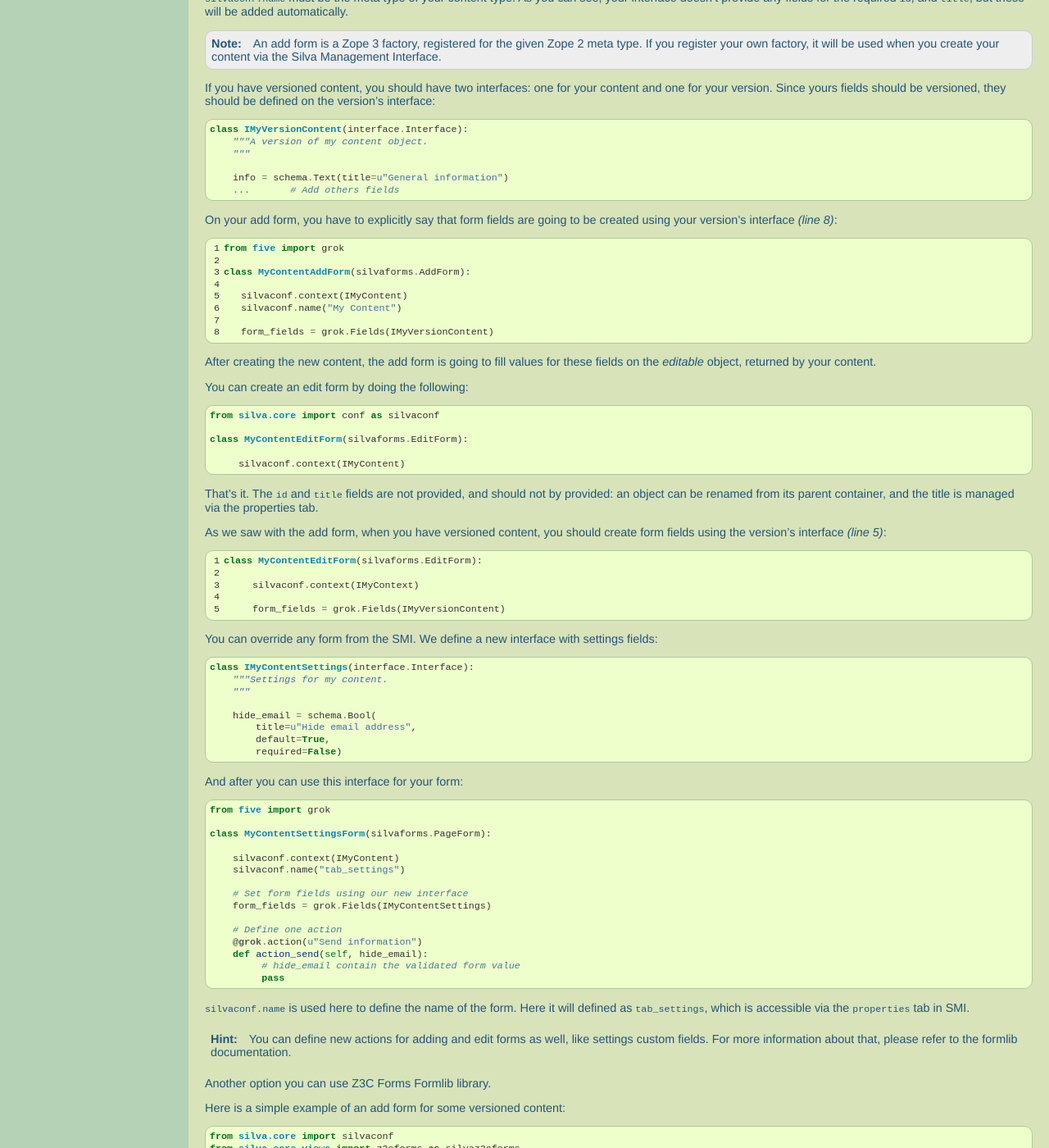
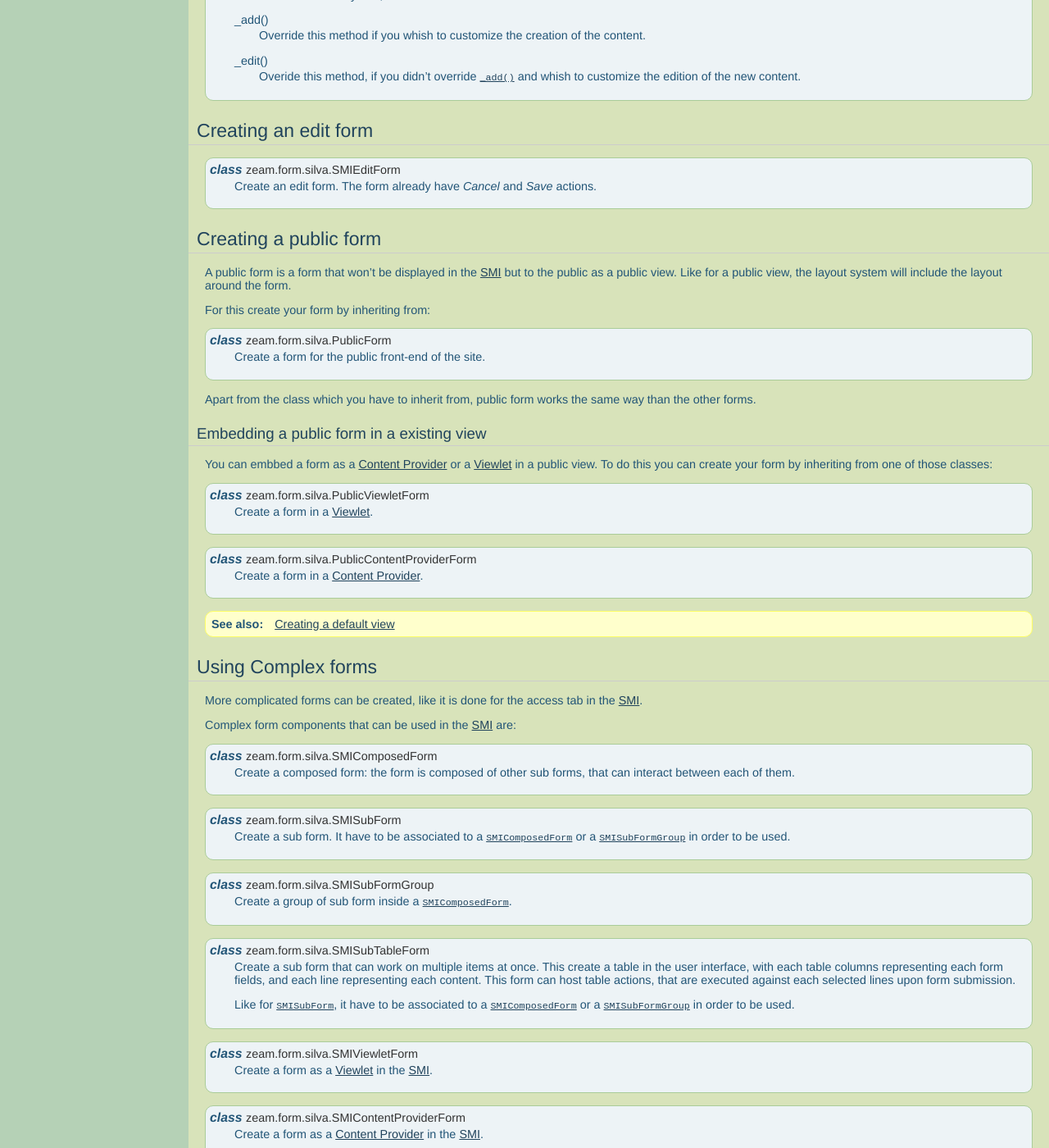
Before and after one commit to silvacms/documentation, a Sphinx documentation site: the page built from source/silva/contents/forms.rst, in a window 1280 px wide and 1400 px high, scrolled down 1054 px. Shown: the whole window at 82% size. Built offline with Sphinx 7.4.7, drawn with Linux system fonts in a browser that asks for light colours; pages that are not in the unit, such as notebooks, are missing from menus; comment, search, counter and statistics services are not loaded; some of the changed text lies outside the part shown.

Commit message:
Work on form documentation

```diff
--- a/source/silva/contents/forms.rst
+++ b/source/silva/contents/forms.rst
@@ -1,6 +1,8 @@
 
 Adding forms to your content
 ============================
+
+.. module:: zeam.form.silva
 
 To be able to add your content from the :term:`SMI`, you need to
 create an *add form*. Probably you want to have an *edit form* to
@@ -8,9 +10,8 @@ modify your content as well.
 
 .. contents::
 
-
-Creating an interface
----------------------
+Creating a form descrption
+--------------------------
 
 To create a form, you need first to create a :term:`Zope interface`
 that will describe which fields your form should contains, using
@@ -25,14 +26,17 @@ that will describe which fields your form should contains, using
      required, what is its English name...). Those schema fields are a
      particularly useful standard way to describe form fields.
 
+In case of an add form, you can make your field definition interface
+inherit from those interfaces, who defined an ``id`` and a ``title``
+for your content:
+
+.. autointerface:: silva.core.conf.interfaces.IIdentifiedContent
+
+.. autointerface:: silva.core.conf.interfaces.ITitledContent
 
 
-Outdated documentation of code we don't to see anymore
-------------------------------------------------------
-
-You can create forms from your Python code for your content. To do
-this you need an interface that defines which fields are on your
-object.
+Creating an add form
+--------------------
 
 .. code-block:: python
 
@@ -49,168 +53,110 @@ object.
            title=u"Contact URL",
            required=True)
 
-.. note::
 
-   The Python package ``zope.schema`` defines many different field
-   types. You can find other form libraries on the Cheeseshop.
+.. class:: SMIAddForm
 
-Your content needs to implement this interface. You can implement
-these fields with the help of a ``FieldProperty``.
+   Create an add form. The form already have *Cancel*, *Save* and
+   *Save and edit* actions.
 
-.. code-block:: python
-
-  from zope.schema.fieldproperty import FieldProperty
-
-  class MyContent(...):
-       ...
-       interface.implements(IMyContent)
-       email = FieldProperty(IMyContent['email'])
-       contact_url = FieldProperty(IMyContent['contact_url'])
-
-So now your object can use the ``email`` and ``contact_url``
-attributes, as you have declared in your interface.
-
-Now, define an add form:
-
-.. code-block:: python
-
-   from silva.core import conf as silvaconf
-   from silva.core.views import forms as silvaforms
-
-   class MyContentAddForm(silvaforms.AddForm):
-
-       silvaconf.context(IMyContent)
-       silvaconf.name("My Content")
-
-``silvaconf.name`` must be the meta type of your content type. As you
-can see, your interface doesn't provide any fields for the required
-``id``, and ``title``, but these will be added automatically.
-
-.. note::
-
-   An add form is a Zope 3 factory, registered for the given Zope 2
-   meta type. If you register your own factory, it will be used when
-   you create your content via the Silva Management Interface.
-
-If you have versioned content, you should have two interfaces: one for
-your content and one for your version. Since yours fields should be
-versioned, they should be defined on the version's interface:
-
-.. code-block:: python
-
-  class IMyVersionContent(interface.Interface):
-      """A version of my content object.
-      """
-
-      info = schema.Text(title=u"General information")
-      ...       # Add others fields
-
-On your add form, you have to explicitly say that form fields are
-going to be created using your version's interface *(line 8)*:
-
-.. code-block:: python
-  :linenos:
-
-  from five import grok
-
-  class MyContentAddForm(silvaforms.AddForm):
-
-     silvaconf.context(IMyContent)
-     silvaconf.name("My Content")
-
-     form_fields = grok.Fields(IMyVersionContent)
-
-After creating the new content, the add form is going to fill values
-for these fields on the *editable* object, returned by your content.
-
-You can create an edit form by doing the following:
-
-.. code-block:: python
-
-   from silva.core import conf as silvaconf
-
-   class MyContentEditForm(silvaforms.EditForm):
-
-        silvaconf.context(IMyContent)
-
-That's it. The ``id`` and ``title`` fields are not provided, and
-should not by provided: an object can be renamed from its parent
-container, and the title is managed via the properties tab.
-
-As we saw with the add form, when you have versioned content, you
-should create form fields using the version's interface *(line 5)*:
-
-.. code-block:: python
-  :linenos:
-
-  class MyContentEditForm(silvaforms.EditForm):
-
-       silvaconf.context(IMyContext)
-
-       form_fields = grok.Fields(IMyVersionContent)
+   The form will effectively add, and edit the content.
 
 
-You can override any form from the SMI. We define a new interface with
-settings fields:
+   .. method:: _add()
 
-.. code-block:: python
+      Override this method if you whish to customize the creation of
+      the content.
 
-   class IMyContentSettings(interface.Interface):
-       """Settings for my content.
-       """
+   .. method:: _edit()
 
-       hide_email = schema.Bool(
-           title=u"Hide email address",
-           default=True,
-           required=False)
-
-And after you can use this interface for your form:
-
-.. code-block:: python
-
-   from five import grok
-
-   class MyContentSettingsForm(silvaforms.PageForm):
-
-       silvaconf.context(IMyContent)
-       silvaconf.name("tab_settings")
-
-       # Set form fields using our new interface
-       form_fields = grok.Fields(IMyContentSettings)
-
-       # Define one action
-       @grok.action(u"Send information")
-       def action_send(self, hide_email):
-            # hide_email contain the validated form value
-            pass
-
-``silvaconf.name`` is used here to define the name of the form. Here
-it will defined as ``tab_settings``, which is accessible via the
-``properties`` tab in SMI.
-
-.. hint::
-
-   You can define new actions for adding and edit forms as well, like
-   settings custom fields. For more information about that, please
-   refer to the formlib documentation.
+      Overide this method, if you didn't override :py:meth:`_add`
+      and whish to customize the edition of the new content.
 
 
-Another option you can use Z3C Forms Formlib library.
+Creating an edit form
+---------------------
 
-Here is a simple example of an add form for some versioned content:
+.. class:: SMIEditForm
 
-.. code-block:: python
+   Create an edit form. The form already have *Cancel* and *Save*
+   actions.
 
-   from silva.core import silvaconf
-   from silva.core.views import z3cforms as silvaz3cforms
-   from z3c.forms import field
 
-   class MyContentAddForm(silvaz3cforms.AddForm):
+Creating a public form
+----------------------
 
-       silvaconf.context(IMyContent)
-       silvaconf.name("My Content")
+A public form is a form that won't be displayed in the :term:`SMI` but
+to the public as a public view. Like for a public view, the layout
+system will include the layout around the form.
 
-       fields = field.Fields(IMyVersionContent)
+For this create your form by inheriting from:
 
-For more information about Z3C Forms `here
-<http://docs.carduner.net/z3c.form/>`_.
+.. class:: PublicForm
+
+   Create a form for the public front-end of the site.
+
+Apart from the class which you have to inherit from, public form works
+the same way than the other forms.
+
+Embedding a public form in a existing view
+~~~~~~~~~~~~~~~~~~~~~~~~~~~~~~~~~~~~~~~~~~
+
+You can embbed a form as a :term:`Content Provider` or a
+:term:`Viewlet` in a public view. To do this you can create your form
+by inheriting from one of those classes:
+
+.. class:: PublicViewletForm
+
+   Create a form in a :term:`Viewlet`.
+
+.. class:: PublicContentProviderForm
+
+   Create a form in a :term:`Content Provider`.
+
+.. seealso::
+
+   :ref:`creating-a-default-view`
+
+
+Using Complex forms
+-------------------
+
+More complicated forms can be created, like it is done for the access
+tab in the :term:`SMI`.
+
+Complex form components that can be used in the :term:`SMI` are:
+
+.. class:: SMIComposedForm
+
+   Create a composed form: the form is composed of other sub forms,
+   that can interact between each of them.
+
+.. class:: SMISubForm
+
+   Create a sub form. It have to be associated to a
+   :py:class:`SMIComposedForm` or a :py:class:`SMISubFormGroup` in
+   order to be used.
+
+.. class:: SMISubFormGroup
+
+   Create a group of sub form inside a :py:class:`SMIComposedForm`.
+
+.. class:: SMISubTableForm
+
+   Create a sub form that can work on multiple items at once. This
+   create a table in the user interface, with each table columns
+   representing each form fields, and each line representing each
+   content.  This form can host table actions, that are executed
+   against each selected lines upon form submission.
+
+   Like for :py:class:`SMISubForm`, it have to be associated to a
+   :py:class:`SMIComposedForm` or a :py:class:`SMISubFormGroup` in
+   order to be used.
+
+.. class:: SMIViewletForm
+
+   Create a form as a :term:`Viewlet` in the :term:`SMI`.
+
+.. class:: SMIContentProviderForm
+
+   Create a form as a :term:`Content Provider` in the :term:`SMI`.
```
Also changed, not shown: source/silva/contents/fields.rst (+16 -3 lines).
